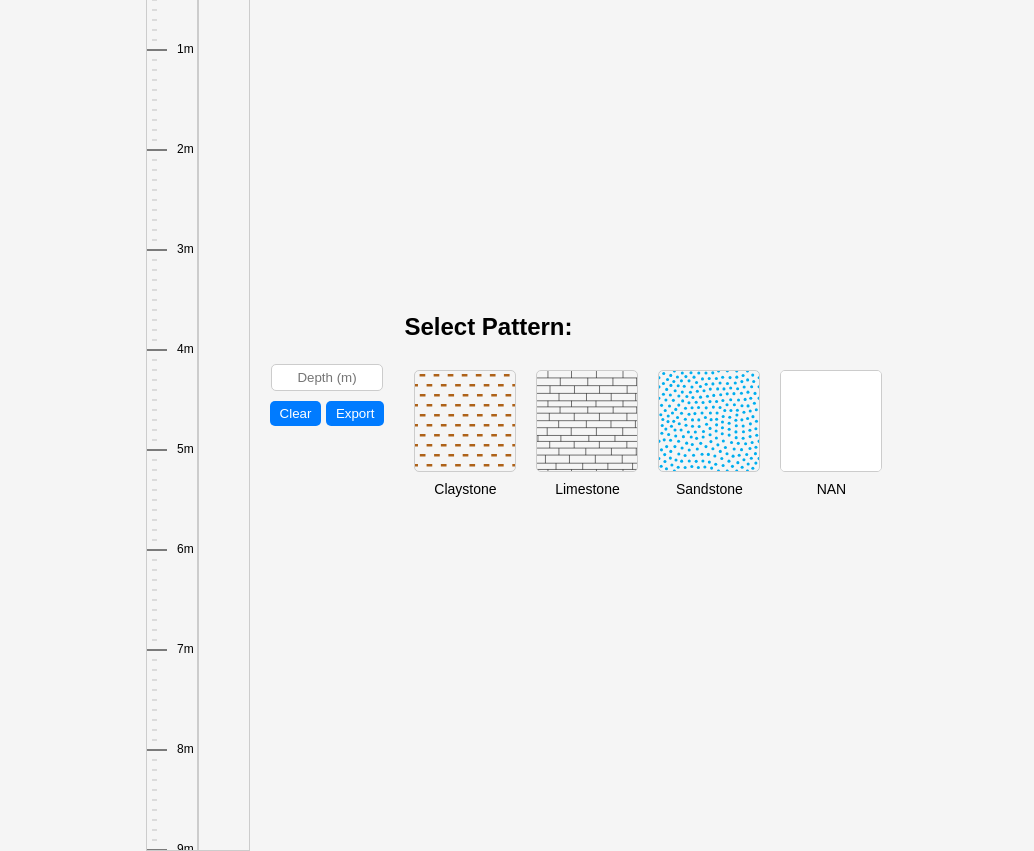
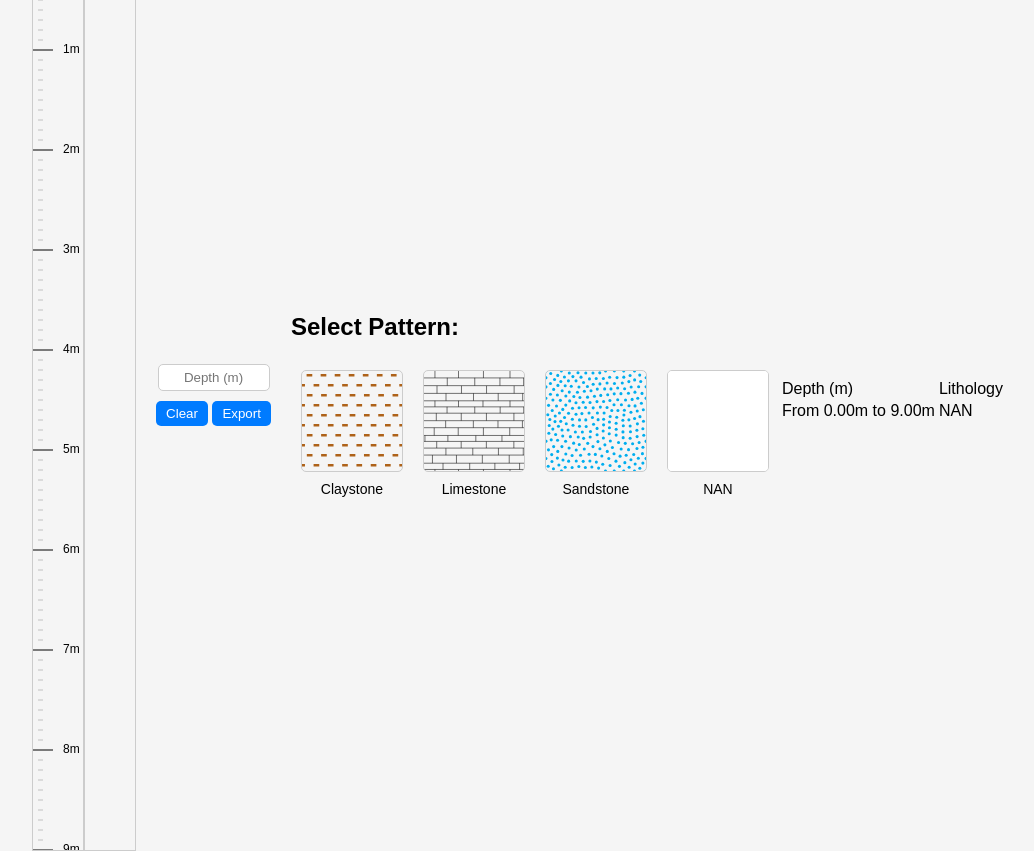
Before and after one commit to mikace23/Lithology, a plain HTML site: page index.html in a window 1280 px wide. Both pictures are taken after a click on the button "Export". Shown: the whole page, without its empty margins (121-1155 px from the left). Drawn offline with Linux system fonts and the light colour scheme.

Commit message:
index.html

```diff
--- a/index.html
+++ b/index.html
@@ -1,3 +1,4 @@
+
 <!DOCTYPE html>
 <html lang="en">
 <head>
@@ -183,6 +184,8 @@
     </div>
 </div>
 
+<div id="export-results-container"></div>
+
 <script>
     const patternItems = document.querySelectorAll('.pattern-item');
     const column = document.getElementById("column");
@@ -294,7 +297,6 @@
         let currentStart = null;
         let currentEnd = null;
 
-        // Sort filled rectangles based on their y-coordinates
         filledRects.sort((a, b) => {
             const rectAY = parseFloat(a.getAttribute("y"));
             const rectBY = parseFloat(b.getAttribute("y"));
@@ -308,19 +310,17 @@
 
             if (pattern === "NAN") {
                 if (currentPattern !== null) {
-                    // Adjust start and end depths if they are out of range
                     const startDepth = Math.max(currentStart / 100, 0).toFixed(2);
                     const endDepth = Math.min(currentEnd / 100, 9).toFixed(2);
-                    depthIntervals.push(`From ${startDepth}m to ${endDepth}m ${currentPattern}`);
+                    depthIntervals.push([startDepth, endDepth, currentPattern]);
                     currentPattern = null;
                 }
             } else {
                 if (pattern !== currentPattern) {
                     if (currentPattern !== null) {
-                        // Adjust start and end depths if they are out of range
                         const startDepth = Math.max(currentStart / 100, 0).toFixed(2);
                         const endDepth = Math.min(currentEnd / 100, 9).toFixed(2);
-                        depthIntervals.push(`From ${startDepth}m to ${endDepth}m ${currentPattern}`);
+                        depthIntervals.push([startDepth, endDepth, currentPattern]);
                     }
                     currentPattern = pattern;
                     currentStart = rectY;
@@ -329,20 +329,36 @@
             }
         });
 
-        // Push the last interval if it exists
         if (currentPattern !== null) {
-            // Adjust start and end depths if they are out of range
             const startDepth = Math.max(currentStart / 100, 0).toFixed(2);
             const endDepth = Math.min(currentEnd / 100, 9).toFixed(2);
-            depthIntervals.push(`From ${startDepth}m to ${endDepth}m ${currentPattern}`);
+            depthIntervals.push([startDepth, endDepth, currentPattern]);
         }
 
-        // Check if there are no filled intervals and add a NAN interval covering the entire depth range
         if (depthIntervals.length === 0) {
-            depthIntervals.push("From 0.00m to 9.00m NAN");
+            depthIntervals.push(["0.00", "9.00", "NAN"]);
         }
 
-        alert(depthIntervals.join("\n"));
+        // Create a table to display depth intervals and lithologies
+        const table = document.createElement("table");
+        const headerRow = table.insertRow();
+        const depthHeader = headerRow.insertCell();
+        const lithologyHeader = headerRow.insertCell();
+        depthHeader.textContent = "Depth (m)";
+        lithologyHeader.textContent = "Lithology";
+
+        depthIntervals.forEach(interval => {
+            const row = table.insertRow();
+            const depthCell = row.insertCell();
+            const lithologyCell = row.insertCell();
+            depthCell.textContent = `From ${interval[0]}m to ${interval[1]}m`;
+            lithologyCell.textContent = interval[2];
+        });
+
+        // Clear previous results and append the new table to the container
+        const exportResultsContainer = document.getElementById("export-results-container");
+        exportResultsContainer.innerHTML = '';
+        exportResultsContainer.appendChild(table);
     }
 
     function clearColumn() {
```
